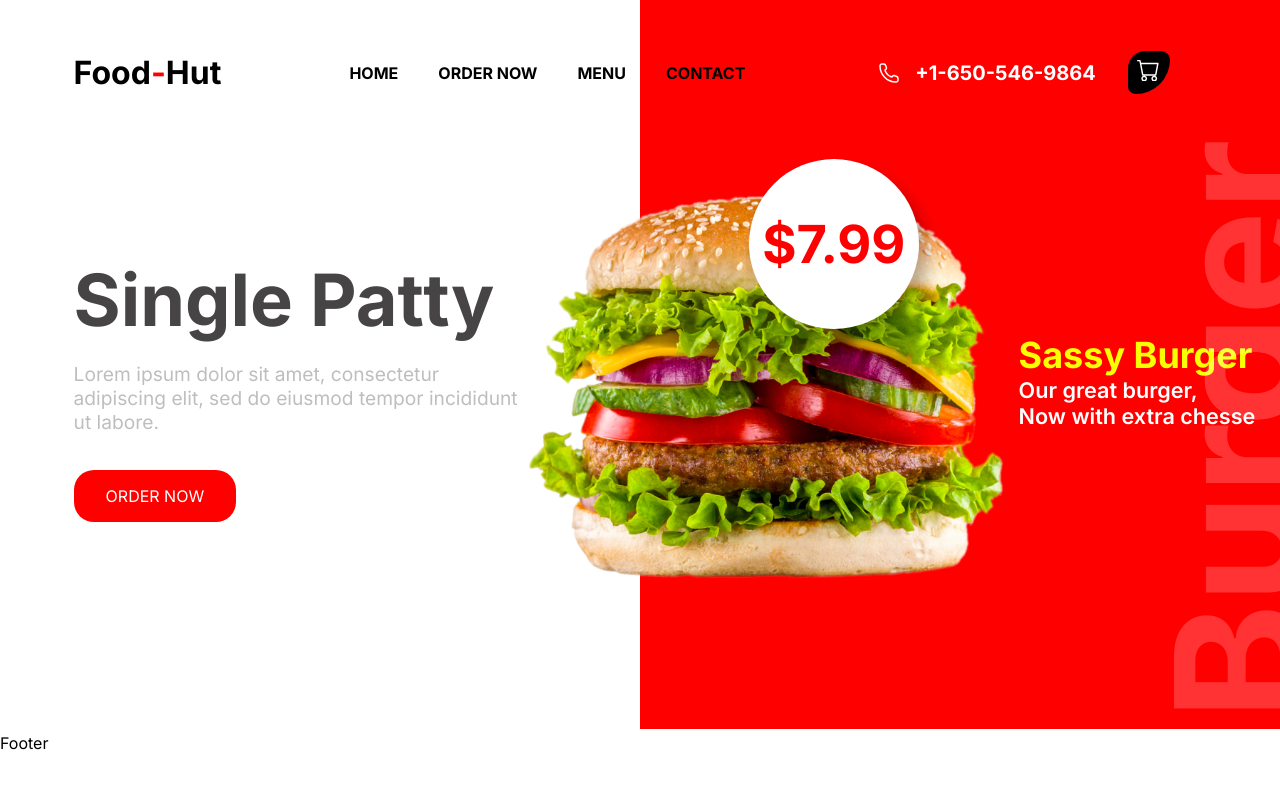
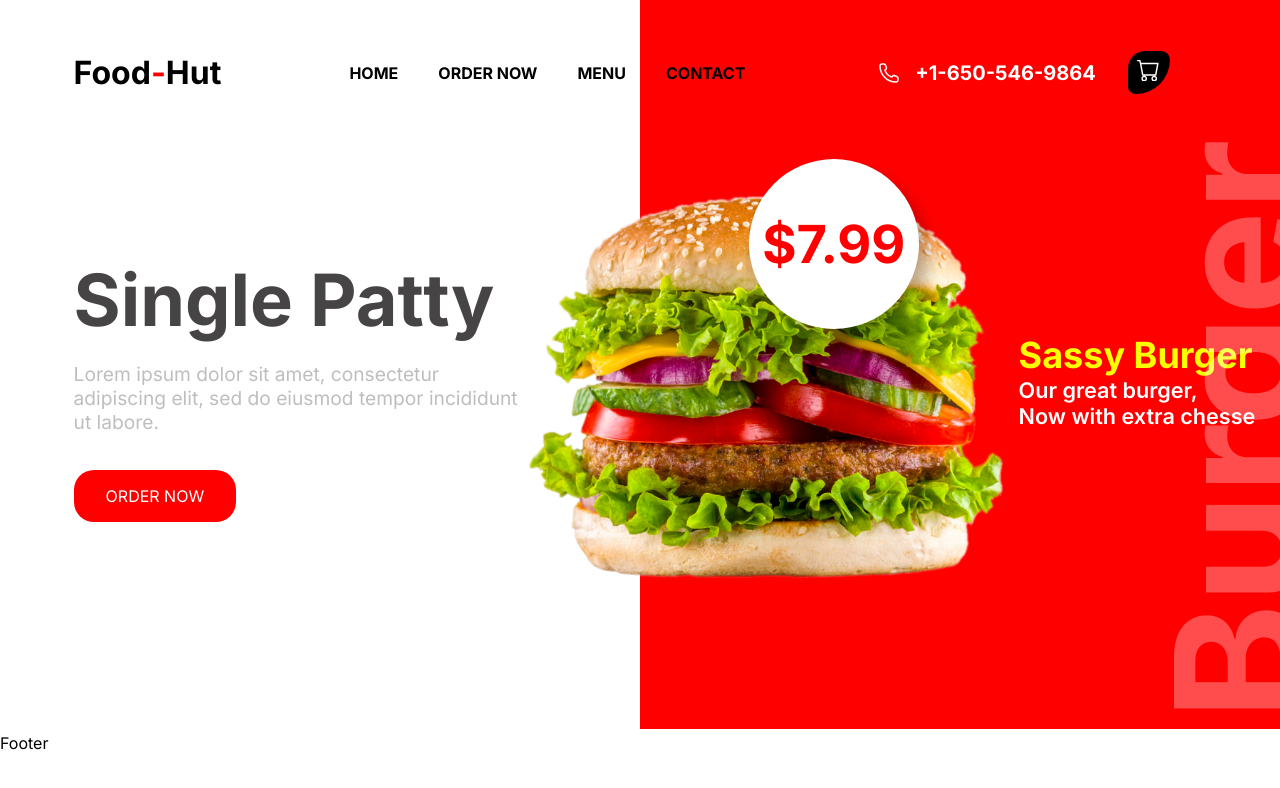
Before and after one commit to Luiz-Fel/food-hut, a Next.js app: page / in a window 1280 px wide. Shown: the top 788 px of the page. Built offline with nearby package versions, Linux system fonts and the light colour scheme.

Commit message:
Changed sideText opacity

```diff
--- a/src/components/Hero/styles.module.scss
+++ b/src/components/Hero/styles.module.scss
@@ -70,5 +70,5 @@
     left: 74%;
     color: white;
     font-weight: bold;
-    opacity: 0.20;
+    opacity: 0.3;
 }
```
